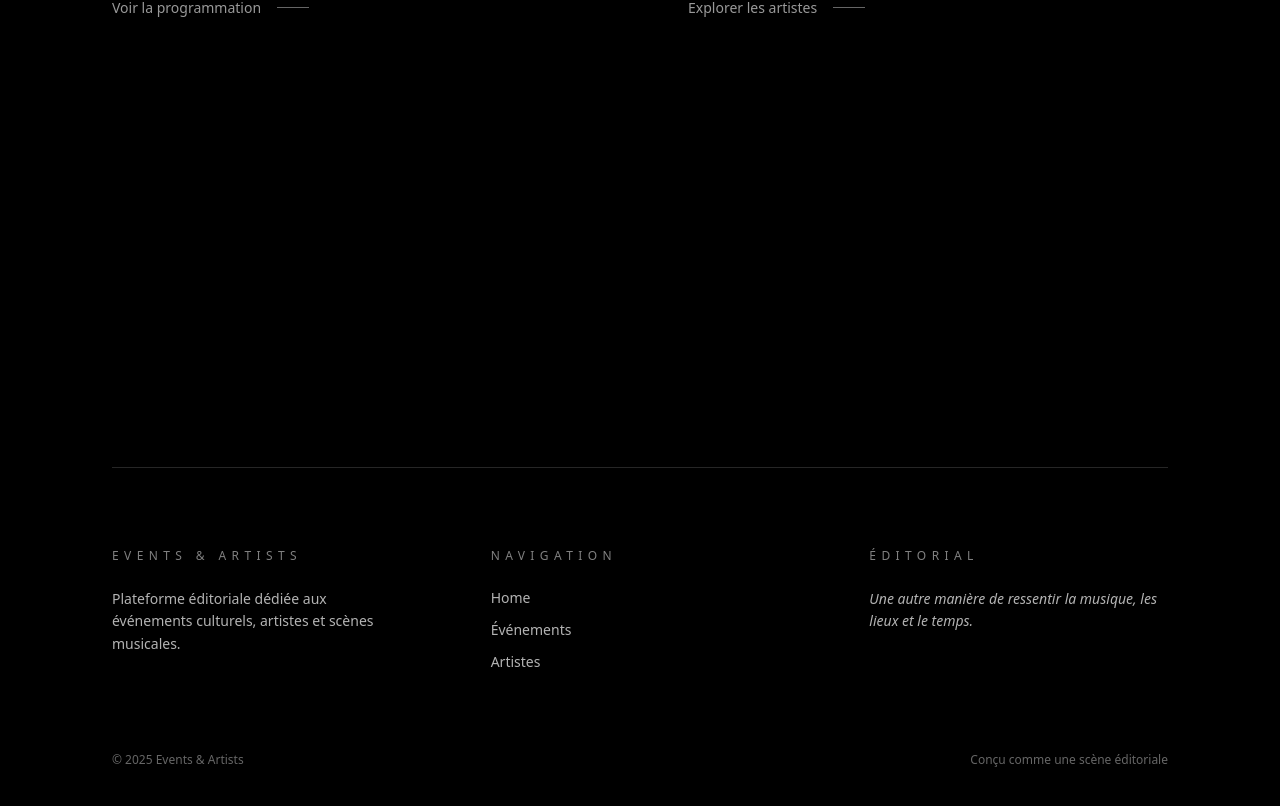
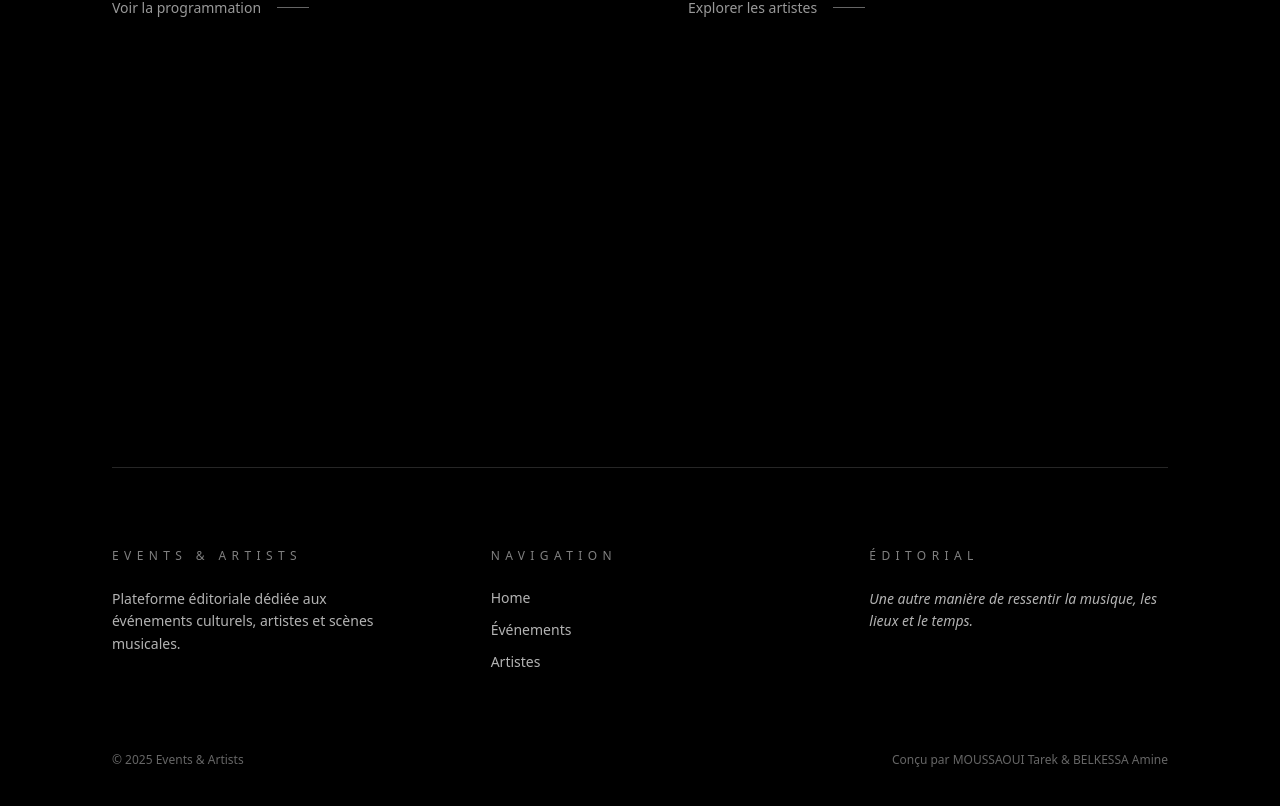
Before and after one commit to amineBelkessa/tp2-fullstack-events-artists, a React app in the folder frontend/: page / in a window 1280 px wide. Shown: the part 1703-2509 px from the top of the page. Built offline with nearby package versions, Linux system fonts and the light colour scheme; the HTML template or start-up script is replaced by a standard one.

Commit message:
adding the docker compose !

```diff
--- a/frontend/src/components/layout/Footer.tsx
+++ b/frontend/src/components/layout/Footer.tsx
@@ -74,7 +74,7 @@ export default function Footer() {
         {/* Bas de footer */}
         <div className="mt-20 flex flex-col gap-6 text-xs text-white/40 md:flex-row md:items-center md:justify-between">
           <span>© {new Date().getFullYear()} Events & Artists</span>
-          <span>Conçu comme une scène éditoriale</span>
+          <span>Conçu par MOUSSAOUI Tarek & BELKESSA Amine</span>
         </div>
 
       </div>
--- a/frontend/src/features/events/EventEditPage.tsx
+++ b/frontend/src/features/events/EventEditPage.tsx
@@ -134,7 +134,7 @@ export default function EventEditPage() {
       await updateEvent(eventId, values);
 
       navigate("/events", {
-        state: { successMessage: "Modification effectuée avec succès ✅" },
+        state: { successMessage: "Modification effectuée avec succès" },
       });
     } catch (err) {
       console.error("Erreur update:", err);
```
Also changed, not shown: 1 other file (tests, documents, lock files or other folders).
